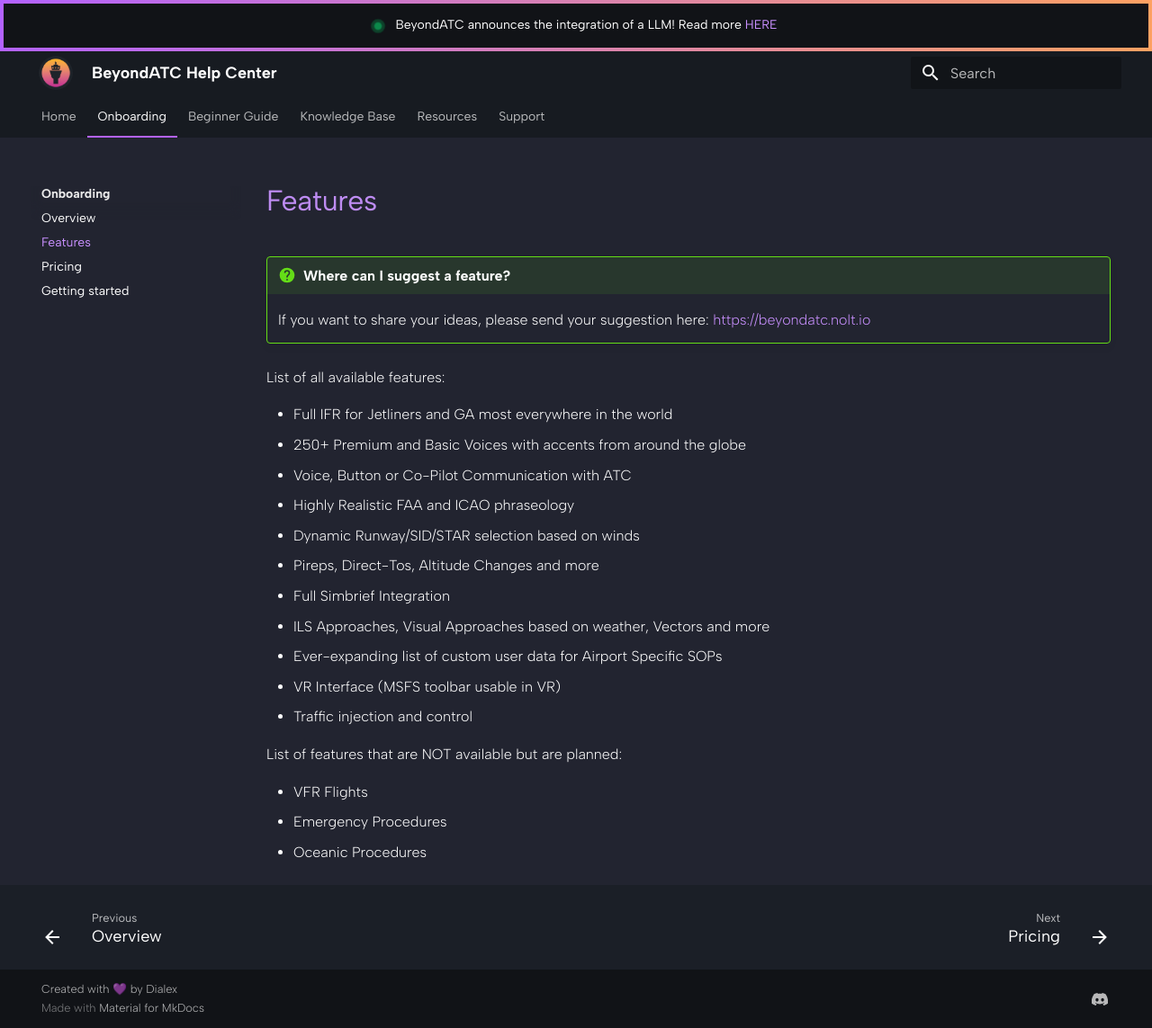
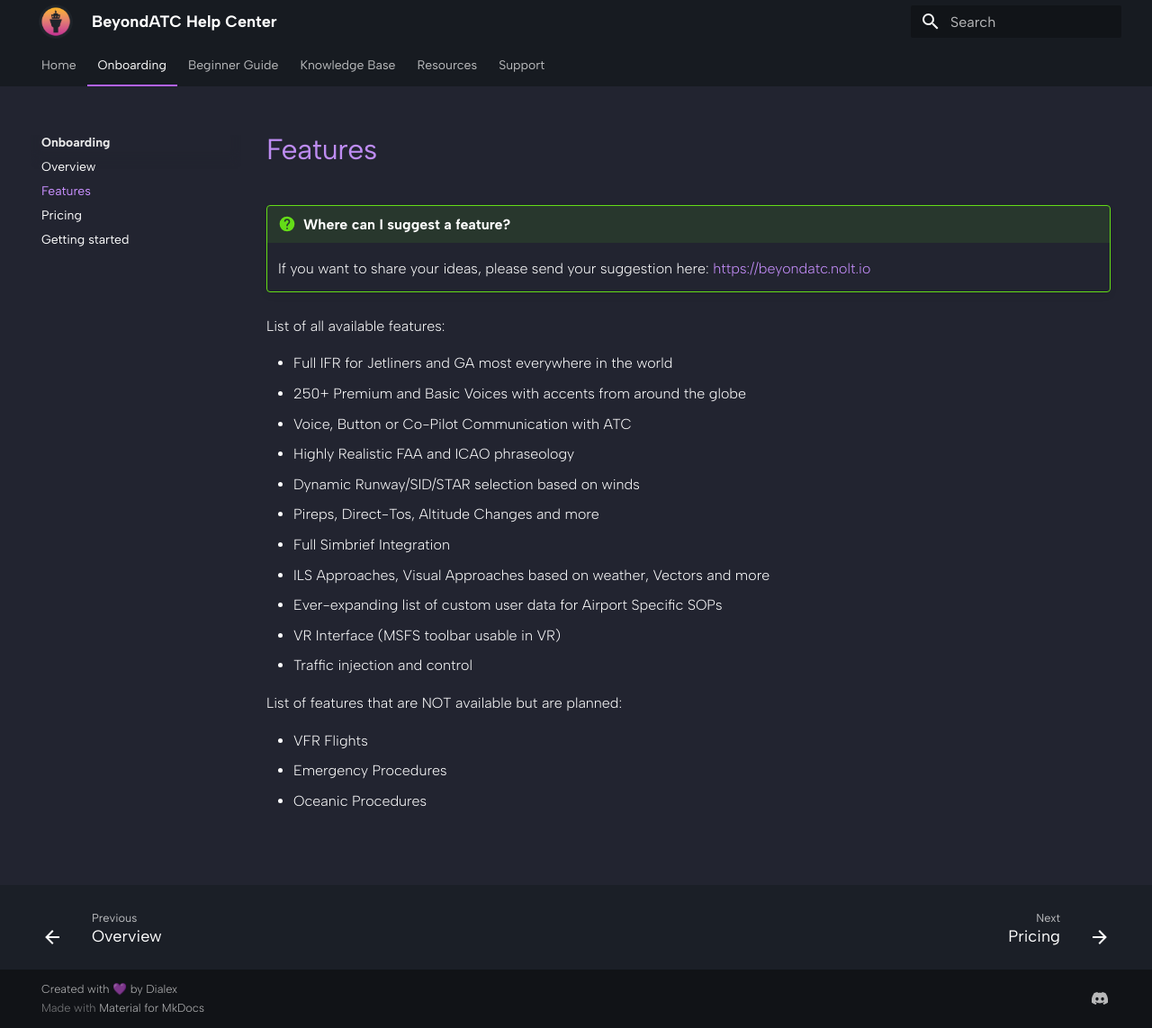
Before and after one commit to BeyondATC/BeyondATC_Wiki, an MkDocs documentation site: the page built from docs/onboarding/features.md, in a window 1280 px wide and 1143 px high. Shown: the whole window at 90% size. Built offline with MkDocs 1.6.1 and Material for MkDocs 9.7.7, drawn with Linux system fonts in a browser that asks for light colours.

Commit message:
hide announcement box fix

```diff
--- a/overrides/main.html
+++ b/overrides/main.html
@@ -46,7 +46,8 @@
 
 {% endblock %}
 
-<!--{% block announce %}
+{#
+{% block announce %}
     {{ super() }}
     <div id="announcement">
         <div class="circle">
@@ -58,4 +59,5 @@
           </div>
     </div>
 
-{% endblock %}-->
+{% endblock %}
+#}
```
